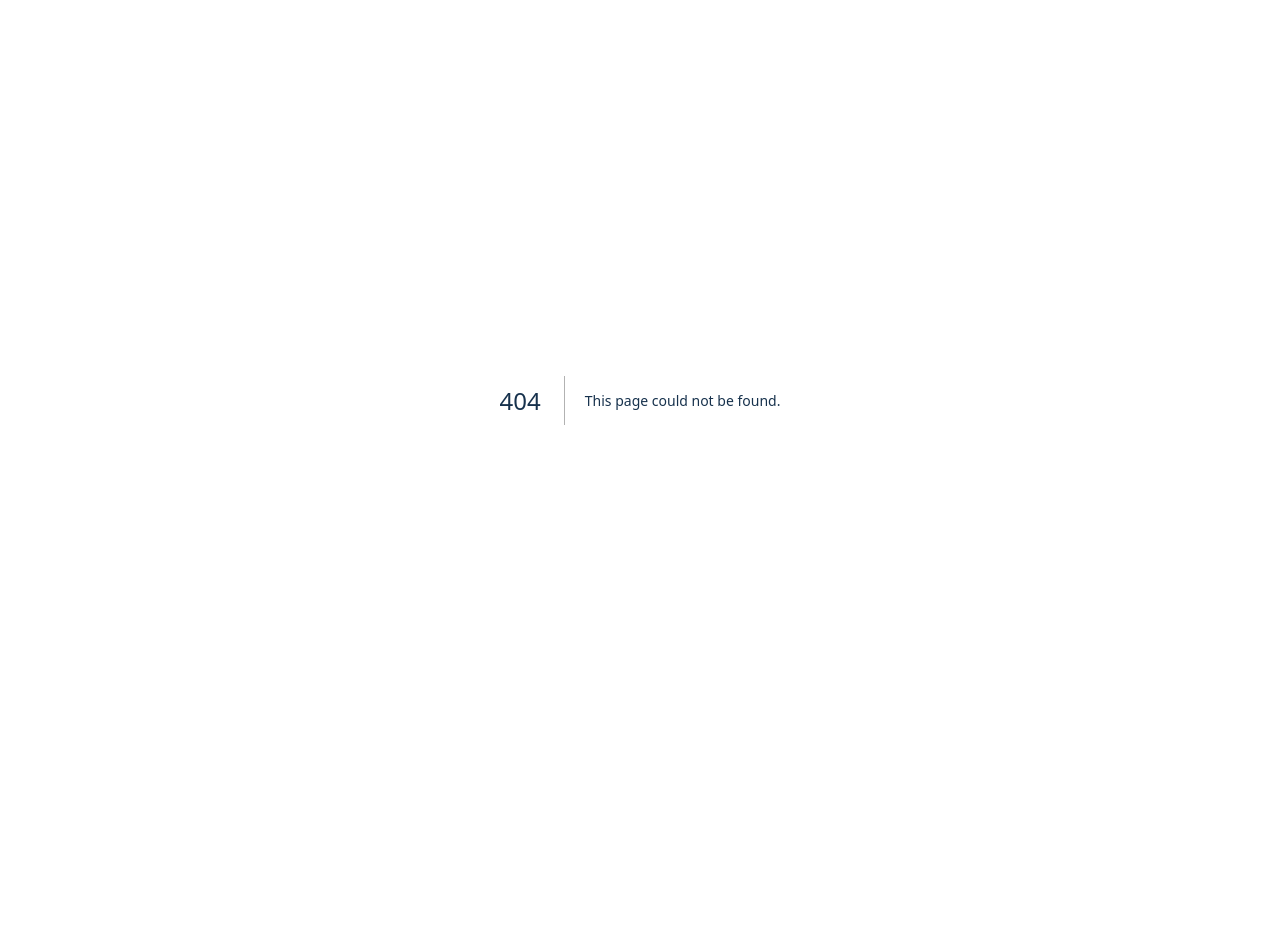
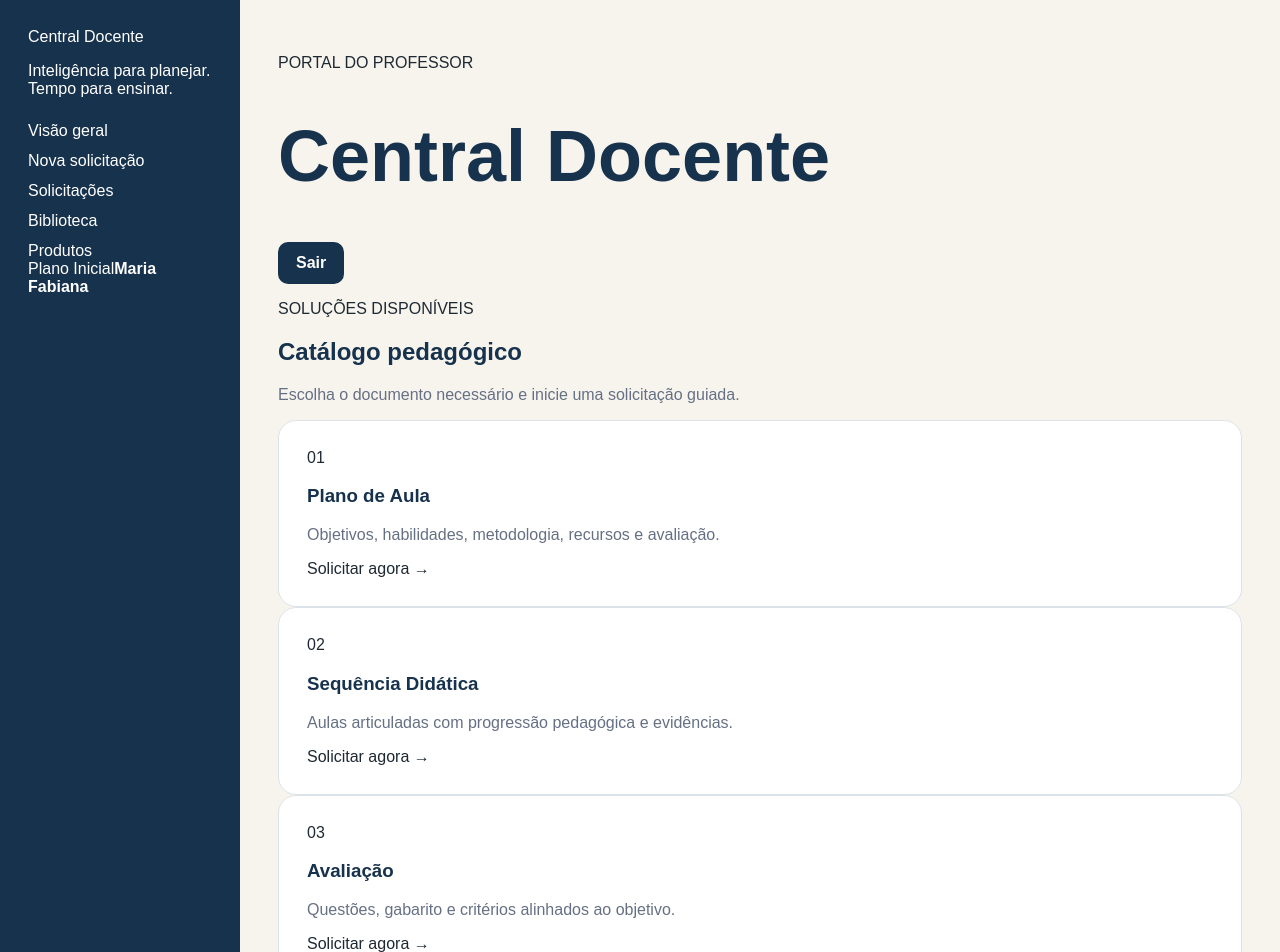
Before and after one commit to contatocentraldocente-debug/central-docente-portal-pro, a Next.js app: page /dashboard/produtos in a window 1280 px wide. Before the commit this address had no page. Shown: the top 952 px of the page. Before the commit the page ends 800 px from the top, so only its background shows below. Built offline with nearby package versions, Linux system fonts and the light colour scheme.

Commit message:
feat: criar catálogo pedagógico

```diff
--- /dev/null
+++ b/app/dashboard/produtos/page.tsx
@@ -0,0 +1,32 @@
+import Link from "next/link";
+
+const products = [
+  ["Plano de Aula", "Objetivos, habilidades, metodologia, recursos e avaliação."],
+  ["Sequência Didática", "Aulas articuladas com progressão pedagógica e evidências."],
+  ["Avaliação", "Questões, gabarito e critérios alinhados ao objetivo."],
+  ["Rubrica", "Critérios objetivos e níveis de desempenho."],
+  ["Recuperação Contínua", "Intervenção e recomposição da aprendizagem."],
+  ["PEI", "Plano Educacional Individualizado estruturado."],
+  ["PIAF", "Plano Individual de Aprimoramento e Formação."],
+  ["Projeto Interdisciplinar", "Integração entre componentes e competências."],
+  ["Guia de Aprendizagem", "Objetivos, conteúdos, estratégias e evidências."],
+  ["Relatório Pedagógico", "Registro analítico de acompanhamento e encaminhamentos."],
+];
+
+export default function ProductsPage() {
+  return (
+    <section>
+      <div className="page-heading"><div><p className="eyebrow">SOLUÇÕES DISPONÍVEIS</p><h2>Catálogo pedagógico</h2><p className="muted">Escolha o documento necessário e inicie uma solicitação guiada.</p></div></div>
+      <div className="product-grid">
+        {products.map(([name, description], index) => (
+          <article className="card product-card" key={name}>
+            <span className="product-number">{String(index + 1).padStart(2, "0")}</span>
+            <h3>{name}</h3>
+            <p className="muted">{description}</p>
+            <Link className="text-button" href="/dashboard/solicitacoes/nova">Solicitar agora →</Link>
+          </article>
+        ))}
+      </div>
+    </section>
+  );
+}
```
